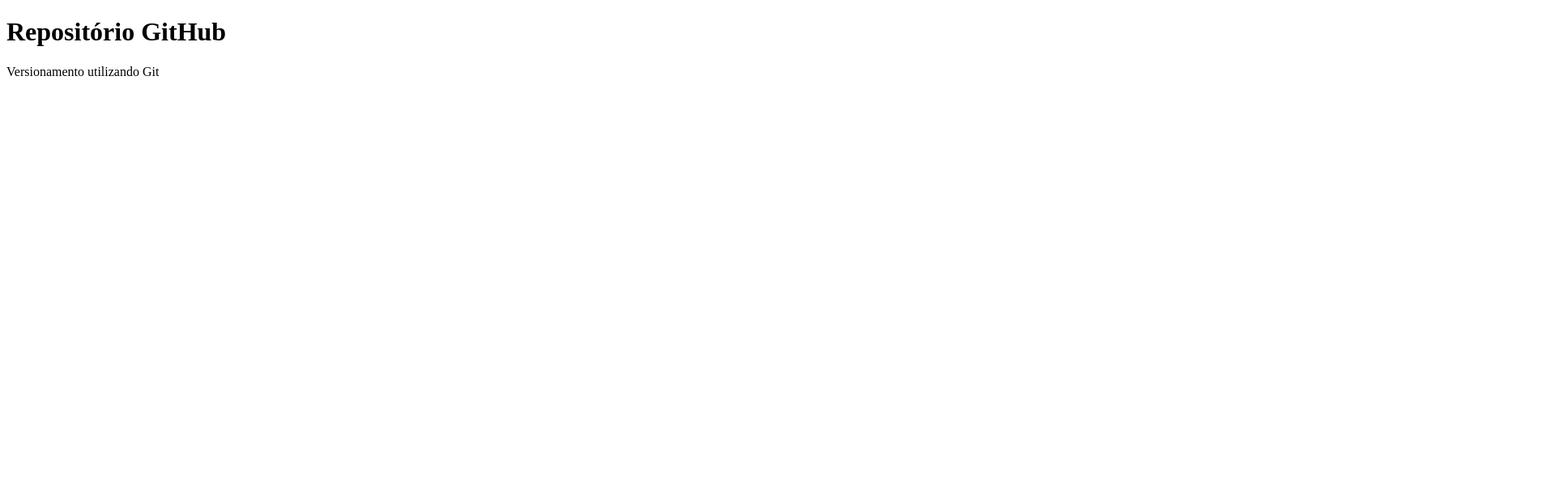
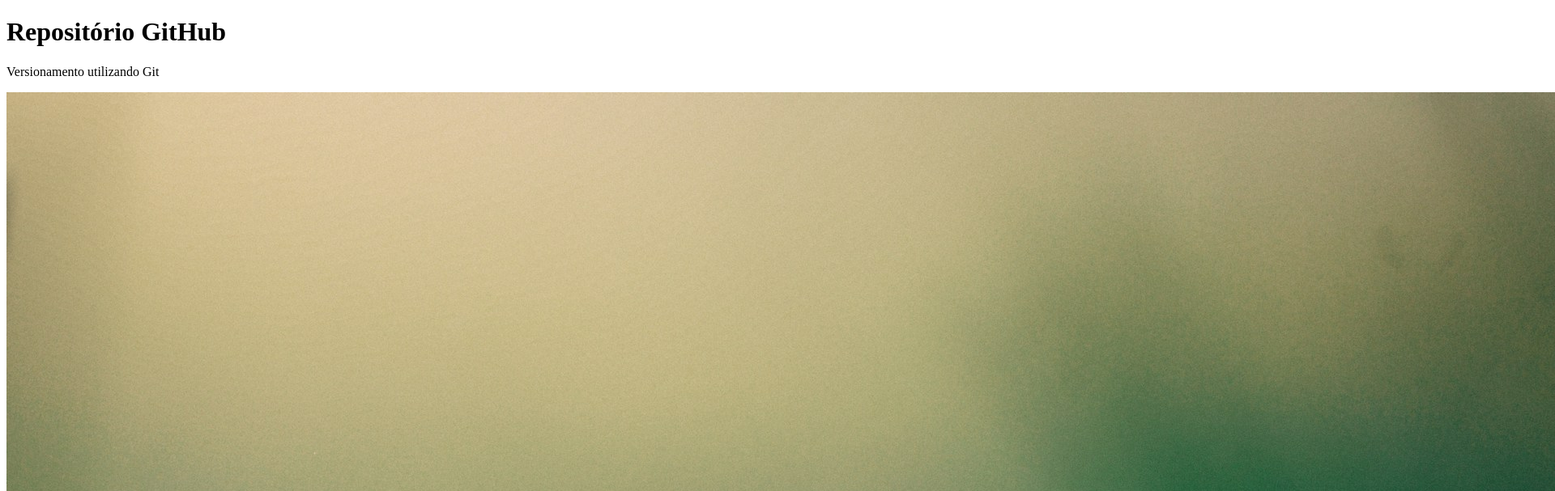
Before and after one commit to reggidev/atividade_pratica_github, a plain HTML site: page index.html in a window 1280 px wide. Shown: the top 607 px of the page at 81% size, 1920 px wide, since content can reach past the window. Drawn offline with Linux system fonts and the light colour scheme.

Commit message:
feat: add images

```diff
--- a/index.html
+++ b/index.html
@@ -8,5 +8,10 @@
 <body>
   <h1>Repositório GitHub</h1>
   <p>Versionamento utilizando Git</p>
+
+  <div>
+    <img src="/assets/imagem-1.jpg" alt="Planta com gotas de água">
+    <img src="/assets/imagem-2.jpg" alt="Campo com flores laranjas">
+  </div>
 </body>
 </html>
```
Also changed, not shown: assets/imagem-1.jpg (added), assets/imagem-2.jpg (added), 1 other file.
